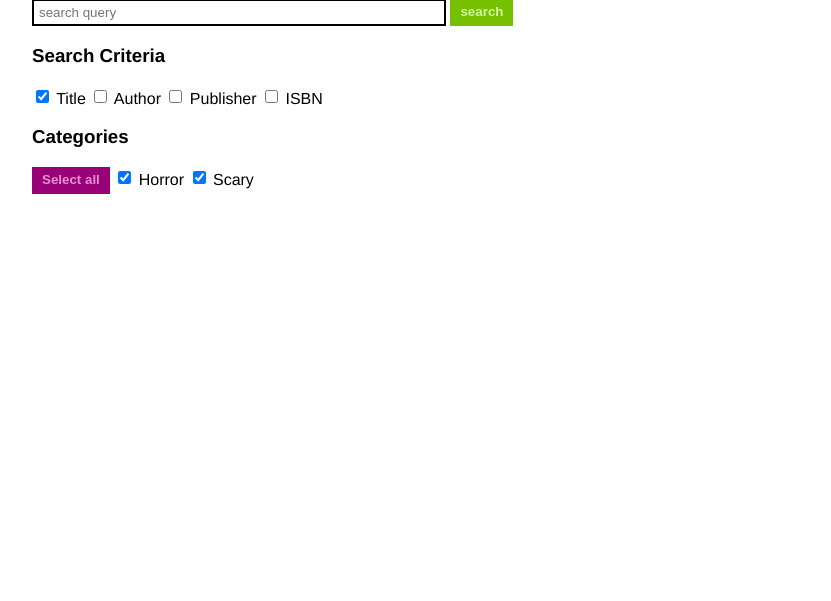
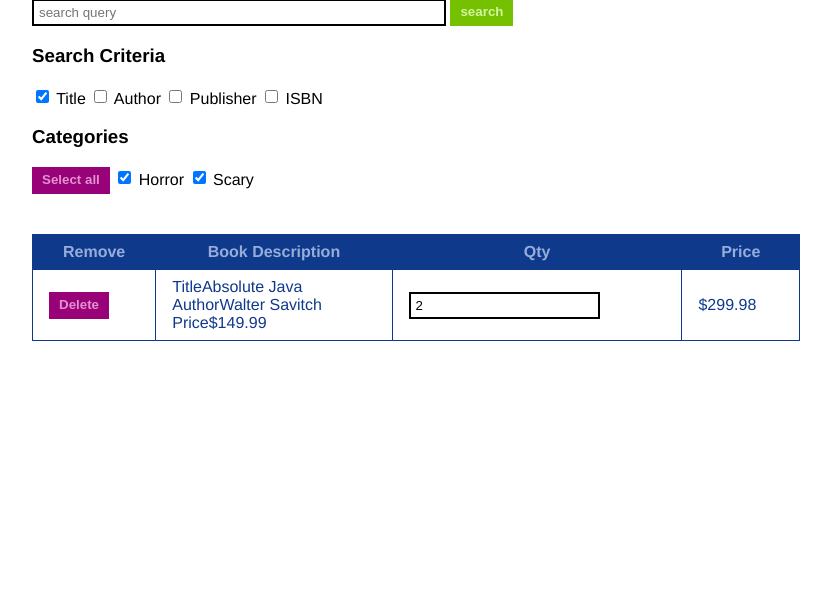
Before and after one commit to power-cosmic/cosc571_database_project, a PHP site: page /search.php?query=1 in a window 1280 px wide. Shown: the part 131-732 px from the top of the page, without its empty margins (224-1055 px from the left). Run offline with PHP 8.4, Linux system fonts and the light colour scheme; the visitor is signed in with stand-in values (Sample User, id 1).

Commit message:
Add support for displaying search results on search page

```diff
--- a/search.php
+++ b/search.php
@@ -1,4 +1,5 @@
 <?php
+include_once 'admin/php/book_info.php';
 include_once 'admin/php/common.php';
 include_once 'admin/php/displays.php';
 ?>
@@ -40,8 +41,42 @@ include_once 'admin/php/displays.php';
           </div>
 
         </form>
+      </div>
 
-      </div>
+      <!-- results here if applicable -->
+      <?php if ($_GET['query']) { ?>
+        <div id="search-results" class="centered box">
+          <table id="books-in-cart" class="wide">
+            <tr>
+              <th>Remove</th>
+              <th>Book Description</th>
+              <th>Qty</th>
+              <th>Price</th>
+            </tr>
+
+            <!-- TODO: generate rows from db -->
+            <?php
+              $book = [
+                  'id' => 1,
+                  'title' => 'Absolute Java',
+                  'author' => 'Walter Savitch',
+                  'price' => '149.99',
+                  'quantity' => '2',
+                  'publisher' => 'Addison-Wesley',
+                  'isbn' => '978-0132834230'
+              ]
+            ?>
+            <tr>
+              <td class="book-info"><input type="submit" class="purple button" value="Delete" name="delete <?=$book['id']?>">
+              <td class="book-info"><?=generateBookInfo($book)?></td>
+              <td class="book-info"><input type="text" name="quantity" class="quantity-box" value="<?=$book['quantity']?>"></td>
+              <td class="book-info">$<?=$book['price']*$book['quantity']?></td>
+            </tr>
+
+          </table>
+
+        </div>
+        <?php } ?>
       </div>
       <?=createFooter()?>
     </div>
```
